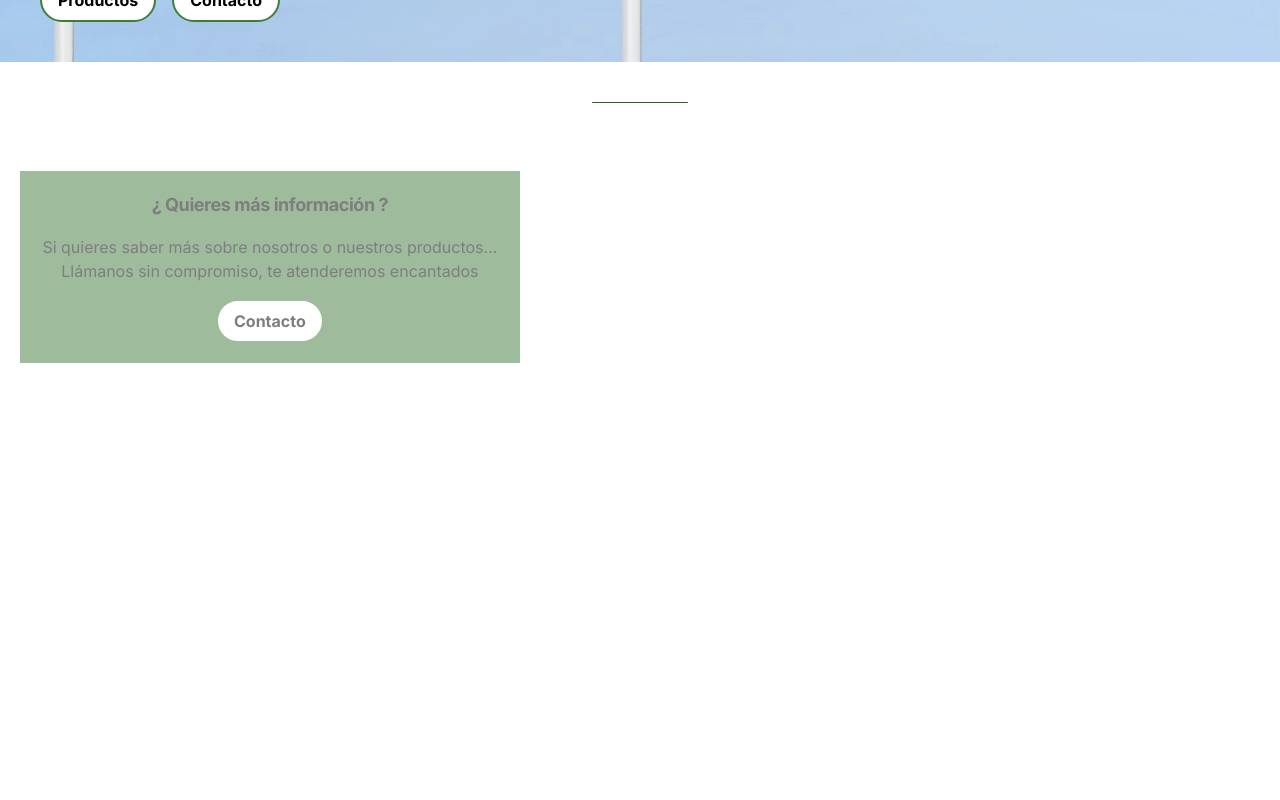
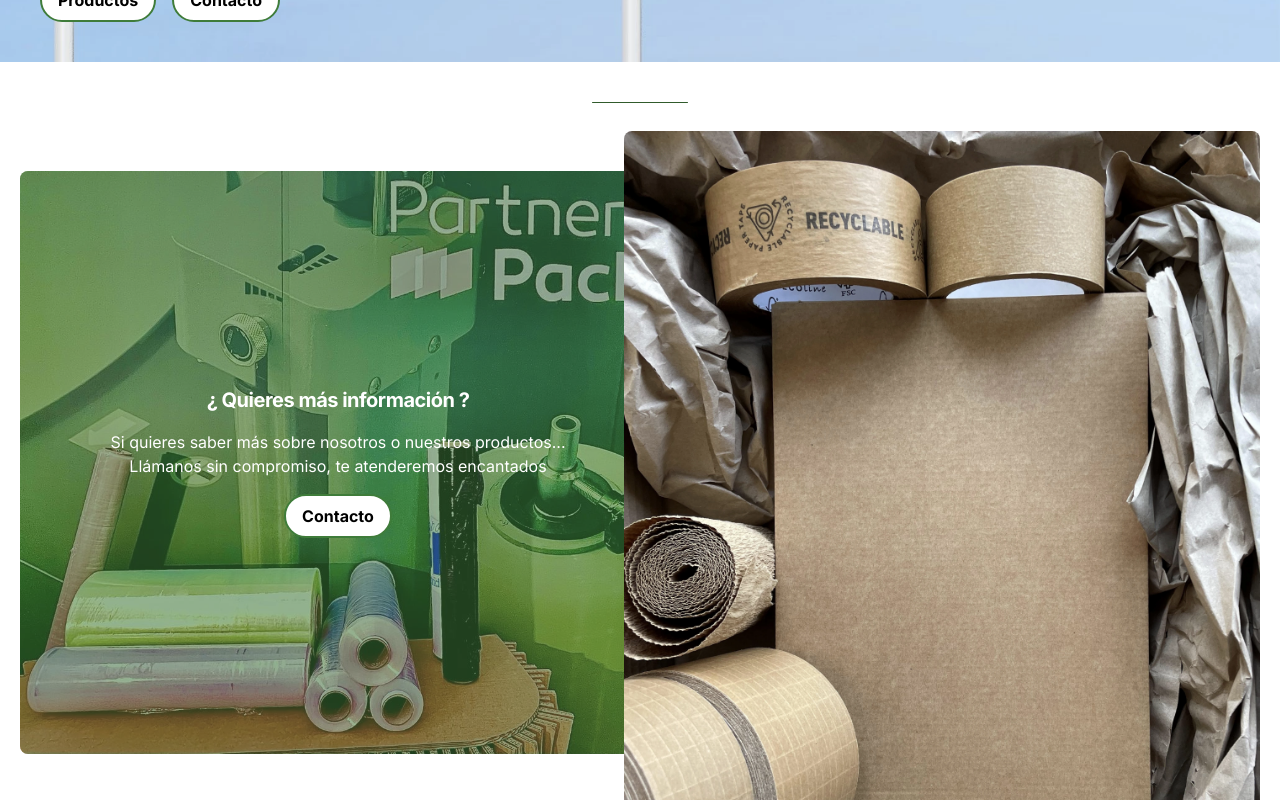
Before and after one commit to Helenagg/partner-pack-2.0, a Next.js app: page / in a window 1280 px wide. Shown: the part 680-1480 px from the top of the page. Before the commit the page ends 1159 px from the top, so only its background shows below. Built offline with nearby package versions, Linux system fonts and the light colour scheme.

Commit message:
home pendig margin

```diff
--- a/components/Home/Informacion.jsx
+++ b/components/Home/Informacion.jsx
@@ -1,5 +1,6 @@
-import Link from 'next/link'
-import React from 'react';
+import Link from "next/link";
+import React from "react";
+import Image from "next/image";
 
 const Informacion = () => {
   return (
@@ -10,27 +11,48 @@ const Informacion = () => {
           <hr className='border-secondary-light m-2 border-1 w-24 rounded-md' />
         </div>
         <div className='container py-5'>
-            <div className='flex flex-cols-1 md:flex-row gap-0 mb-3 lg:mb-0'>
-                <div className='flex lg:flex-cols-6 lg:my-5 lg:py-5'>
-                    <div className="bg-primary p-5 opacity-50">
-                        <h1 className='text-lg font-bold mb-4'>¿ Quieres más información ?</h1>
-                        <p className=''>Si quieres saber más sobre nosotros o nuestros productos...<br/>
+          <div className='flex flex-col md:flex-row mb-3 md:mb-0'>
+            <div className='my-0 md:my-5 lg:py-5 rounded-lg '>
+              <div id='1' className='rounded-lg relative'>
+                <Image
+                  src='/assets/img/informacion/papel-film.webp'
+                  alt='Papel Film'
+                  width={1024}
+                  height={938}
+                  className='rounded-lg'
+                />
+                <div id='2' className='absolute rounded-lg top-0 left-0 w-full h-full bg-primary/50 flex flex-col items-center justify-center'>
+                <h1 className='text-xl font-bold  text-white mb-4'>
+                  ¿ Quieres más información ?
+                </h1>
+                <p className=' text-white'>
+                  Si quieres saber más sobre nosotros o nuestros productos...
+                  <br />
                   Llámanos sin compromiso, te atenderemos encantados
                 </p>
-                        <Link
-                            href={'/contacto'}
-                            className='btn-white mt-4 mx-44'
-                        >
+                <Link href={"/contacto"} className='btn-white mt-4'>
                   Contacto
                 </Link>
+              </div>
+              </div>
+
+            </div>
+            <div className='flex flex-row lg:flex-cols-6 min-h-[400px] -ml-8'>
+              <div className='relative h-full'>
+                <Image
+                  src='/assets/img/informacion/cajas.webp'
+                  alt='Papel Film'
+                  width={1024}
+                  height={938}
+                  className='rounded-lg object-cover'
+                />
               </div>
             </div>
           </div>
         </div>
       </div>
     </div>
+  );
+};
 
-  )
-}
-
-export default Informacion
+export default Informacion;
```
Lines whose indentation alone changed are shown as unchanged.
